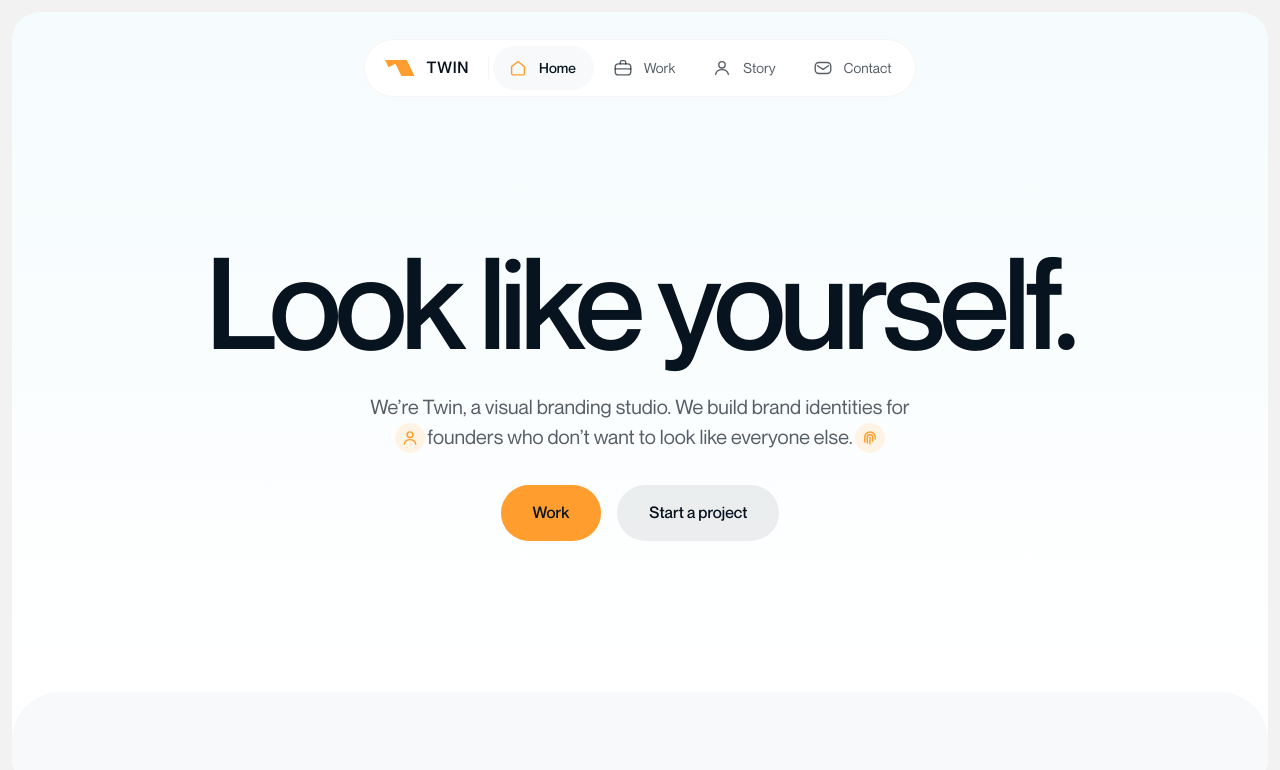
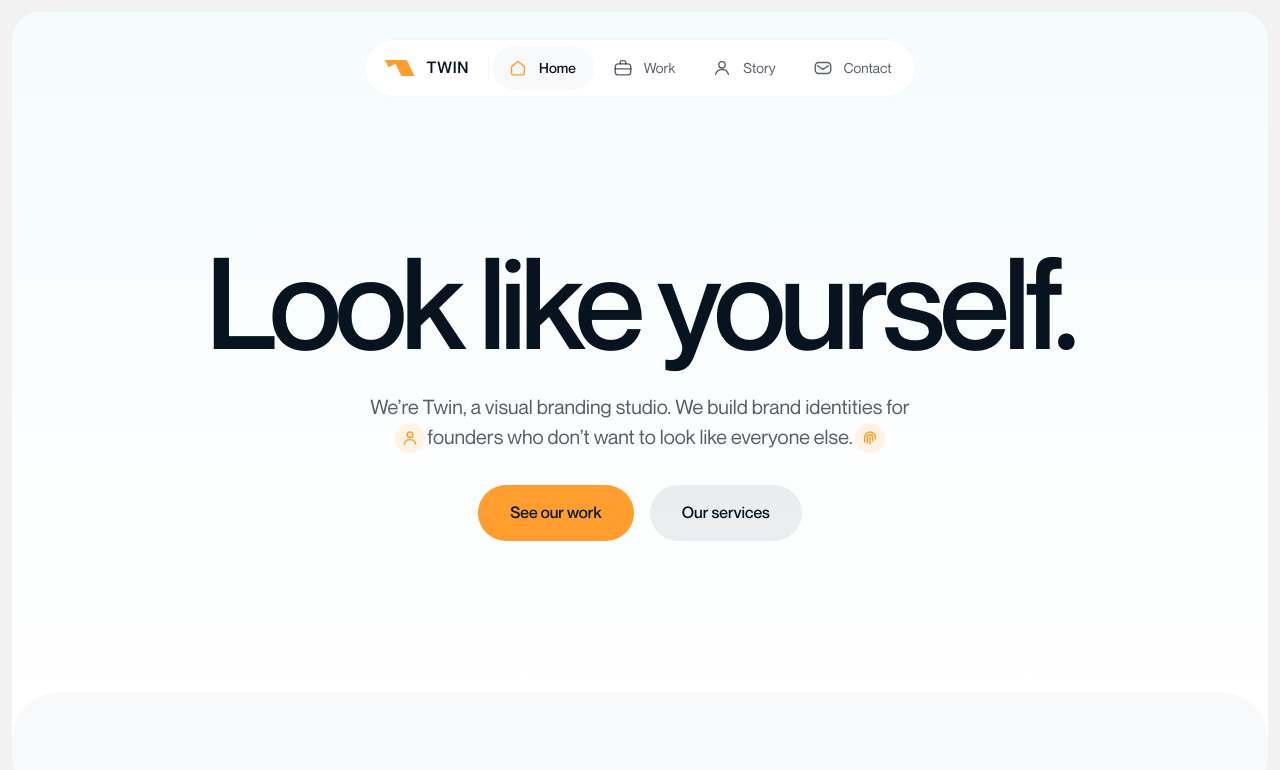
Before and after one commit to matthewostaco7/-twin-website, a Next.js app: page / in a window 1280 px wide. Shown: the top 770 px of the page. Built offline with nearby package versions, Linux system fonts and the light colour scheme.

Commit message:
Hero buttons: See our work | Our services
Co-Authored-By: Claude Sonnet 5.5 <noreply@anthropic.com>
Claude-Session: https://claude.ai/code/session_01UqTkKkfJ5xTqC9vSdU1Zph

```diff
--- a/app/page.tsx
+++ b/app/page.tsx
@@ -21,8 +21,8 @@ export default function HomePage() {
           <span className="nw">else.<IconFingerprint /></span>
         </p>
         <div className="hero-cta">
-          <Link className="btn" href="/work">Work</Link>
-          <Link className="btn btn-2" href="/contact">Start a project</Link>
+          <Link className="btn" href="/work">See our work</Link>
+          <a className="btn btn-2" href="#services">Our services</a>
         </div>
       </header>
 
```
